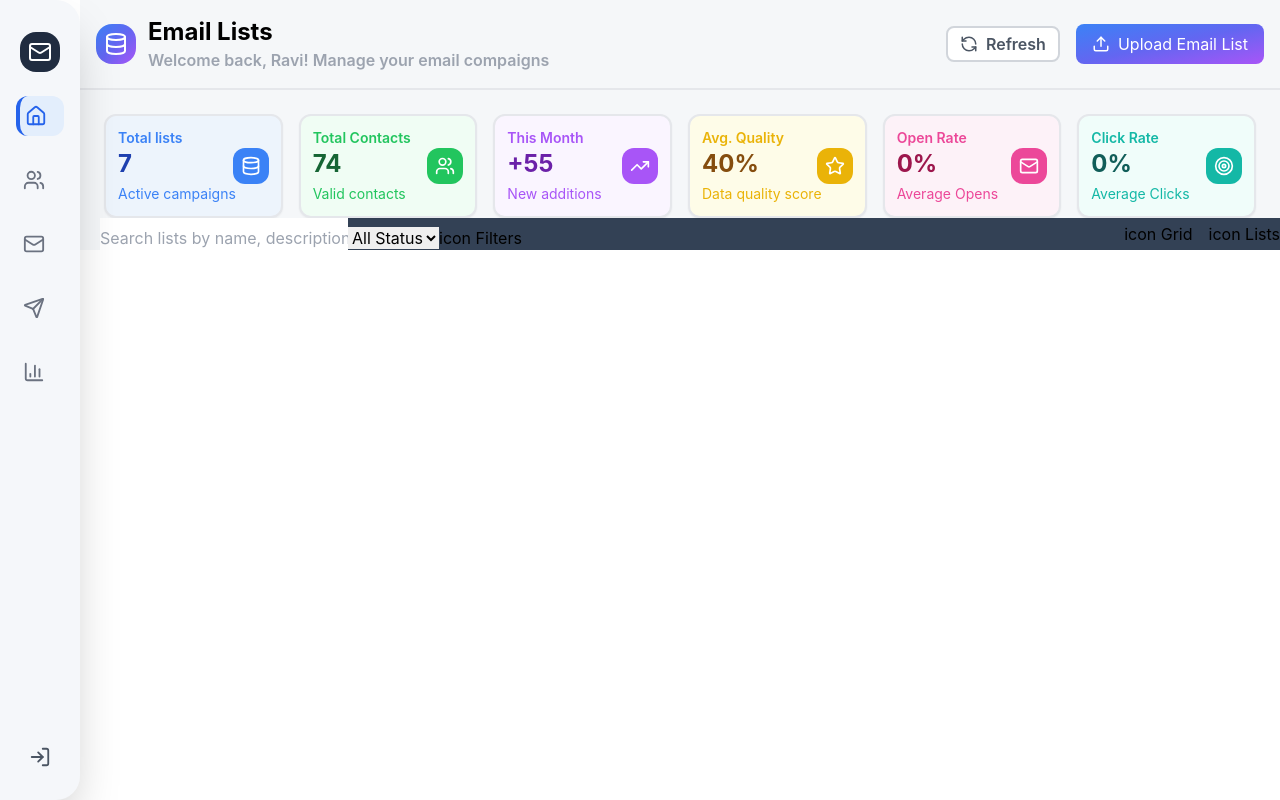
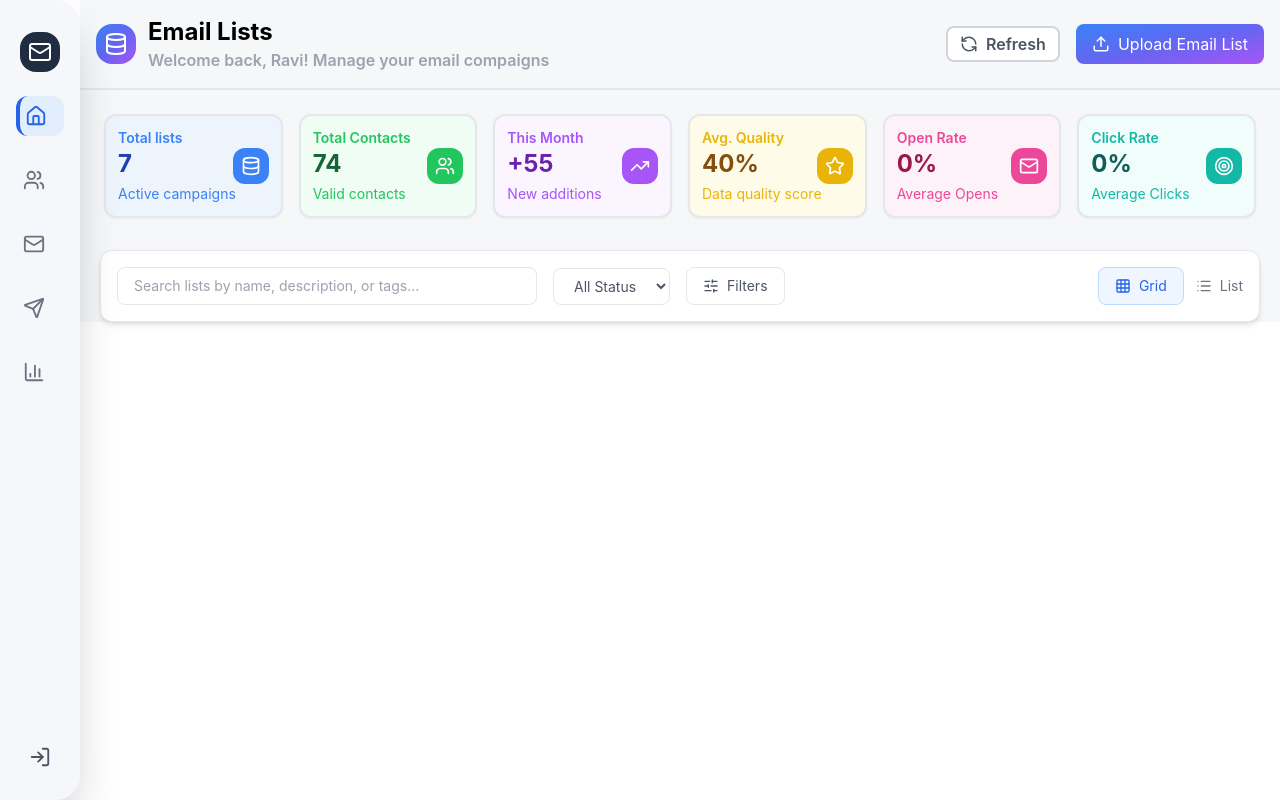
Before and after one commit to techieshruti/Globopersona-project-Frontend-UI-Redesign, a React (Vite) app: page / in a window 1280 px wide. Built offline with nearby package versions, Linux system fonts and the light colour scheme.

Commit message:
added email layout

```diff
--- a/src/components/Email List/EmailLayoutCards.jsx
+++ b/src/components/Email List/EmailLayoutCards.jsx
@@ -1,25 +1,47 @@
-import React from 'react'
+import { Grid, List, SlidersHorizontal } from "lucide-react";
+import React from "react";
 
 const EmailLayoutCards = () => {
   return (
-    <div className='ml-5 bg-slate-700 flex gap-2 justify-between'>
-        <div className=''>
-            <input
-            className='pt-2'
+    <div className="mx-5 mt-8 p-4 bg-white border border-gray-200 rounded-xl shadow-md flex justify-between items-center">
+
+      {/* Left section */}
+      <div className="flex items-center gap-4">
+        {/* Search */}
+        <div className="flex items-center px-4 py-2 border border-gray-200 rounded-lg bg-white w-[420px]">
+          <input
             type="text"
-            placeholder='Search lists by name, description, or tags...'/>
-        <select name="">
-            <option value="All Status">All Status</option>
-        </select>
-        <button>icon Filters</button>
+            placeholder="Search lists by name, description, or tags..."
+            className="outline-none text-sm text-gray-600 w-full"
+          />
         </div>
 
-        <div className='flex justify-center items-center gap-4'>
-            <button>icon Grid</button>
-            <h1>icon Lists</h1>
-        </div>
+        {/* Status */}
+        <select className="px-4 py-2 rounded-lg border border-gray-200 text-sm text-gray-600 bg-white">
+          <option>All Status</option>
+        </select>
+
+        {/* Filters */}
+        <button className="flex items-center gap-2 px-4 py-2 border border-gray-200 rounded-lg bg-white text-sm text-gray-600">
+          <SlidersHorizontal size={16} />
+          Filters
+        </button>
+      </div>
+
+      {/* Right section */}
+      <div className="flex items-center gap-3">
+        <button className="flex items-center gap-2 px-4 py-2 rounded-lg bg-blue-50 text-blue-600 border border-blue-200 text-sm">
+          <Grid size={16} />
+          Grid
+        </button>
+
+        <button className="flex items-center gap-2 text-gray-500 text-sm">
+          <List size={16} />
+          List
+        </button>
+      </div>
     </div>
-  )
-}
+  );
+};
 
-export default EmailLayoutCards
+export default EmailLayoutCards;
```
